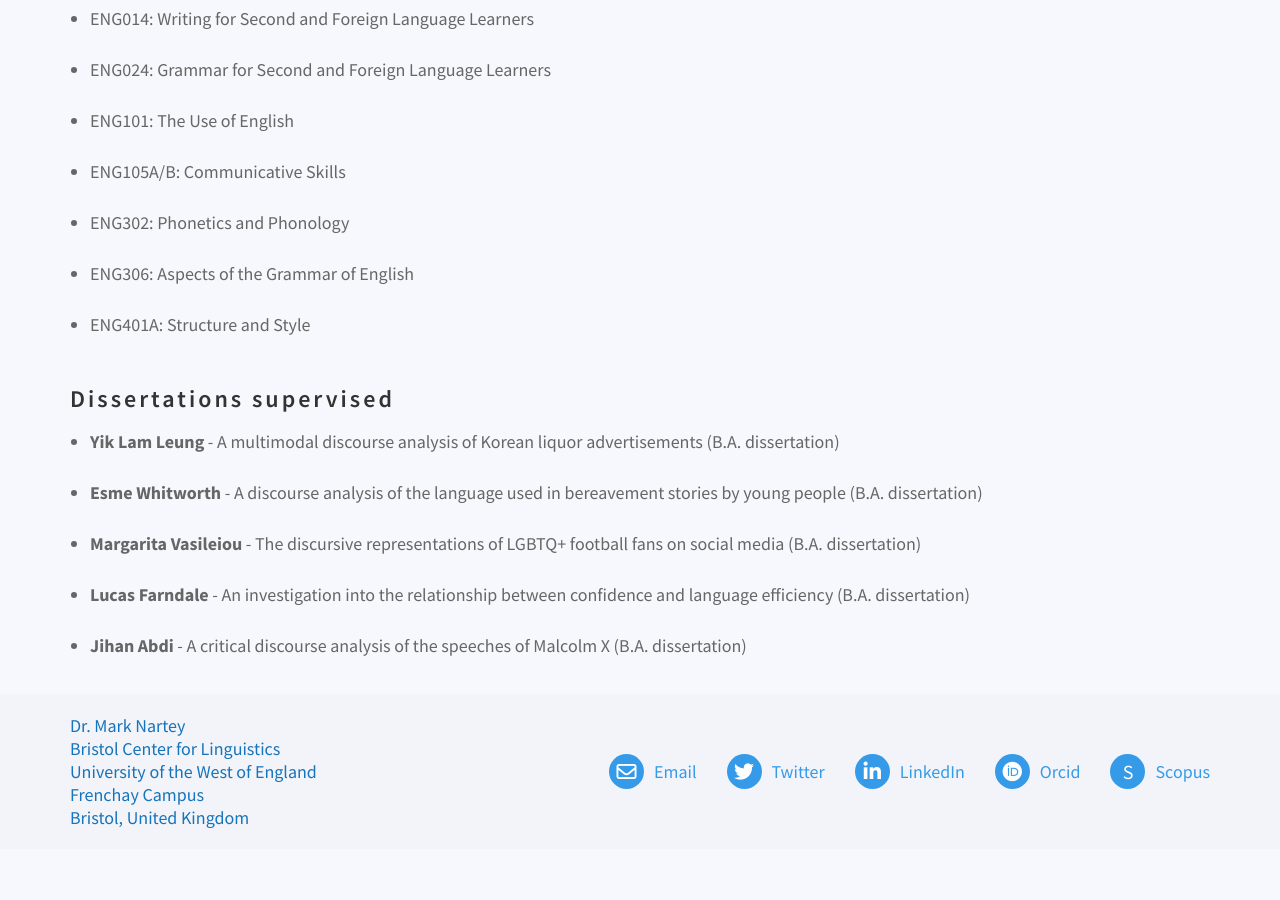
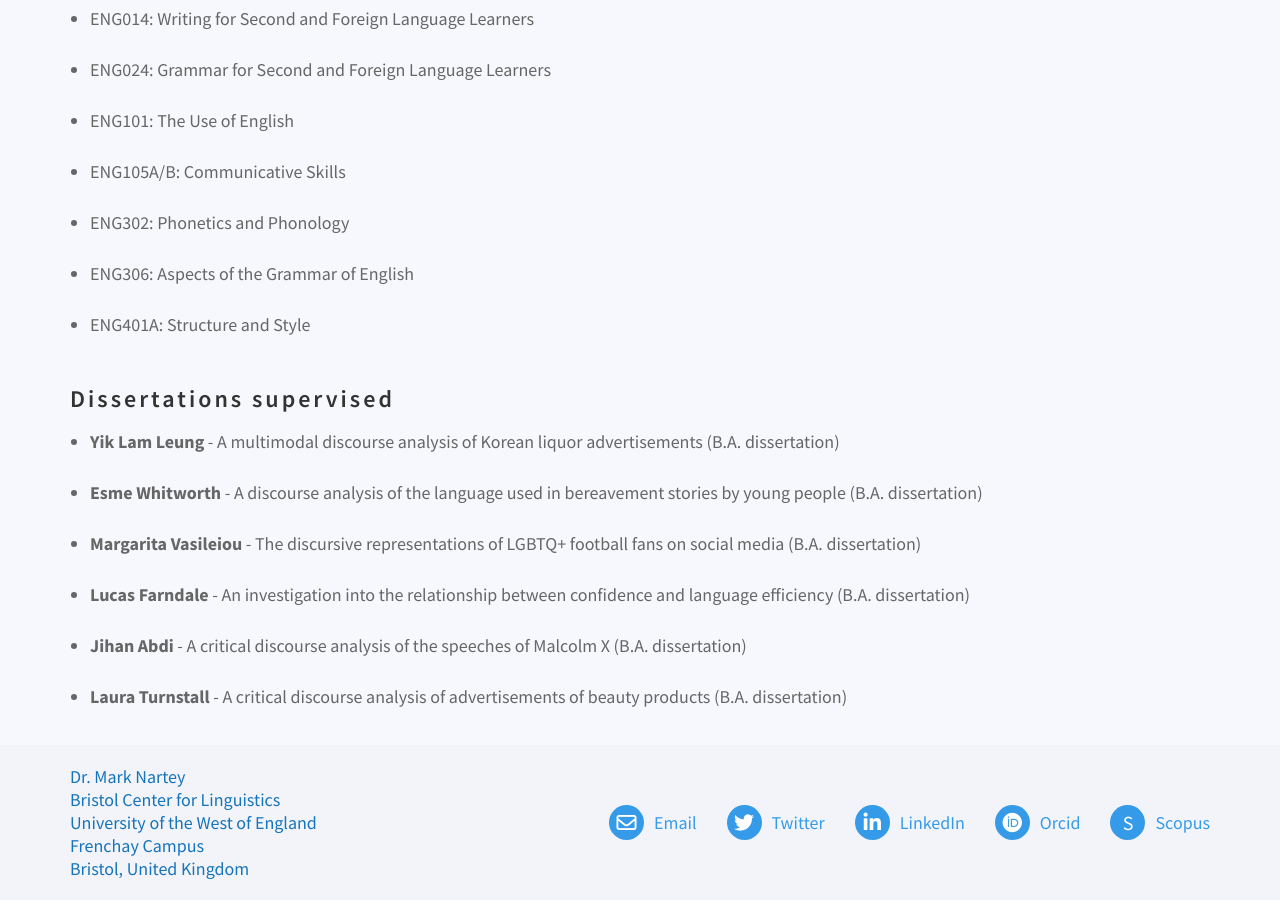
Before and after one commit to danielcornock/marknartey.com, a Jekyll site: the page built from _pages/teaching.md, in a window 1280 px wide and 900 px high, scrolled down 1318 px. Built offline with Jekyll 4.4.1, drawn with Linux system fonts in a browser that asks for light colours; nearby versions of some CDN libraries; before the commit the page ends 2167 px from its top, so only the background shows below that.

Commit message:
Update Pages “teaching”

```diff
--- a/_pages/teaching.md
+++ b/_pages/teaching.md
@@ -41,3 +41,4 @@ I am experienced in curriculum planning as well as designing and delivering ling
 * **Margarita Vasileiou** - The discursive representations of LGBTQ+ football fans on social media (B.A. dissertation)
 * **Lucas Farndale** - An investigation into the relationship between confidence and language efficiency (B.A. dissertation)
 * **Jihan Abdi** - A critical discourse analysis of the speeches of Malcolm X (B.A. dissertation)
+* **Laura Turnstall**  - A critical discourse analysis of advertisements of beauty products (B.A. dissertation)
```
